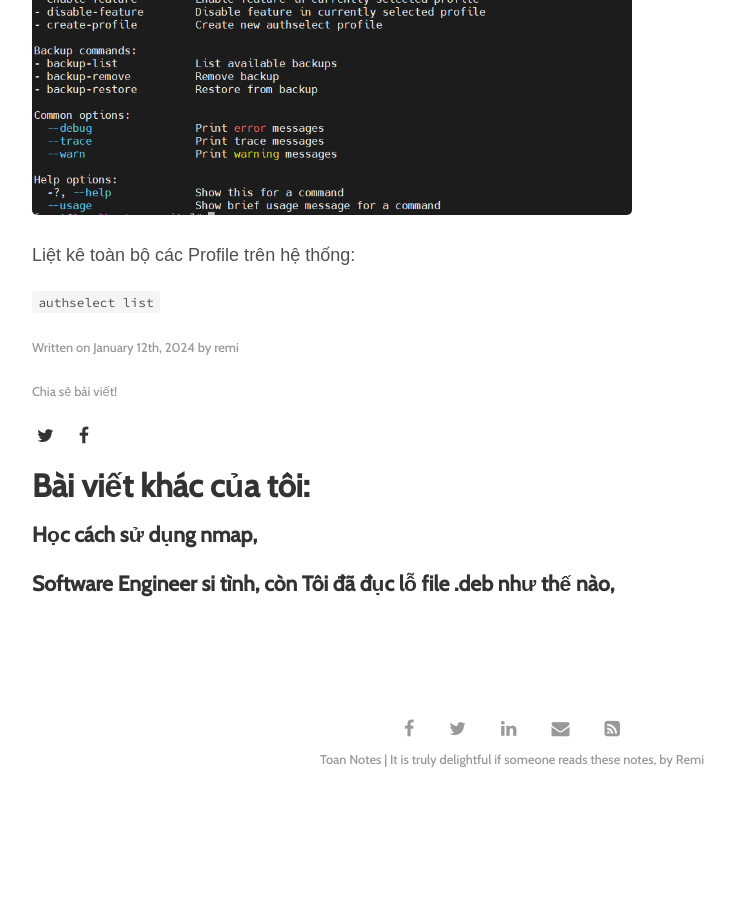
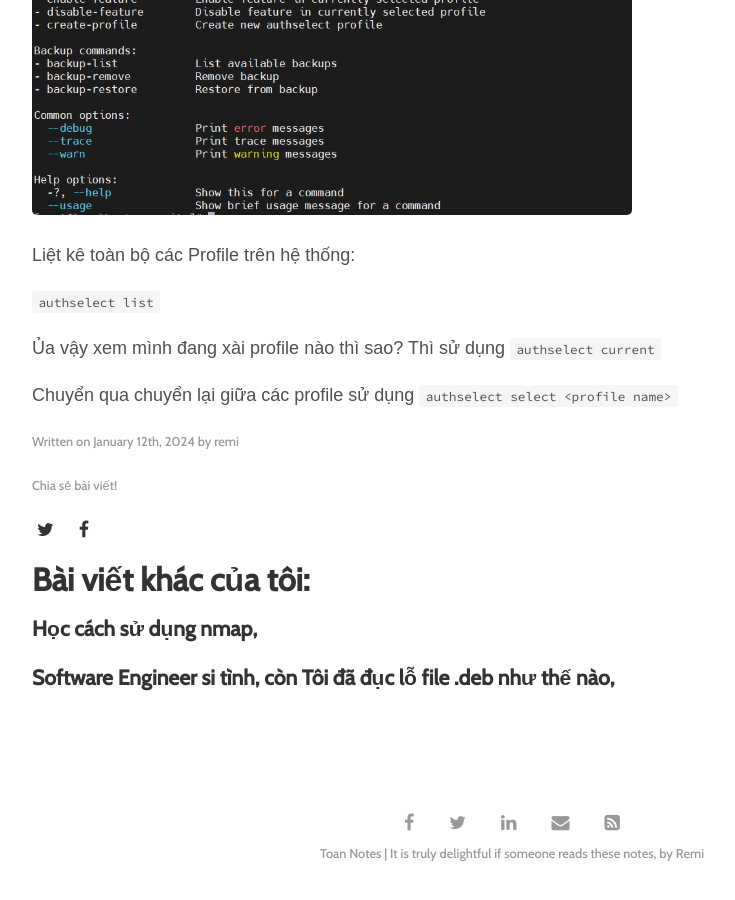
Before and after one commit to toannai/blog, a Jekyll site: the page built from _posts/2024-01-12-authselect-la-cai-gi.md, in a window 1280 px wide and 900 px high, scrolled down 2324 px. Shown: the whole window, without its empty margins (128-863 px from the left). Built offline with Jekyll 4.4.1, drawn with Linux system fonts in a browser that asks for light colours; some web fonts are replaced; before the commit the page ends 3130 px from its top, so only the background shows below that.

Commit message:
update intro

````diff
--- a/_posts/2024-01-12-authselect-la-cai-gi.md
+++ b/_posts/2024-01-12-authselect-la-cai-gi.md
@@ -36,3 +36,7 @@ Nói tạm vậy giờ động tay vào gõ luôn cho dễ nhớ. Trước khi b
 Liệt kê toàn bộ các Profile trên hệ thống:
 
 ```authselect list```
+
+Ủa vậy xem mình đang xài profile nào thì sao? Thì sử dụng ```authselect current```
+
+Chuyển qua chuyển lại giữa các profile sử dụng ```authselect select <profile name>```
````
